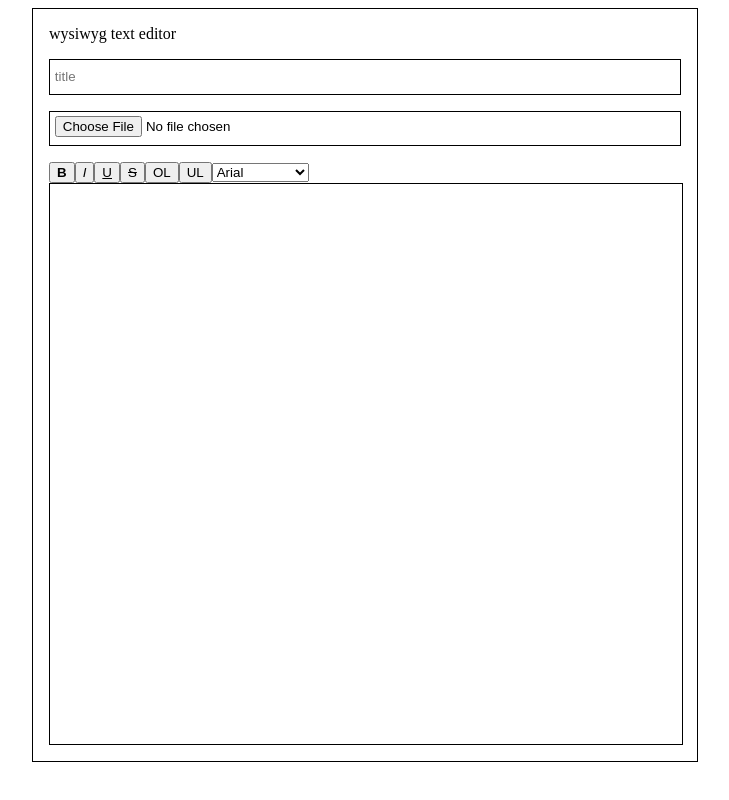
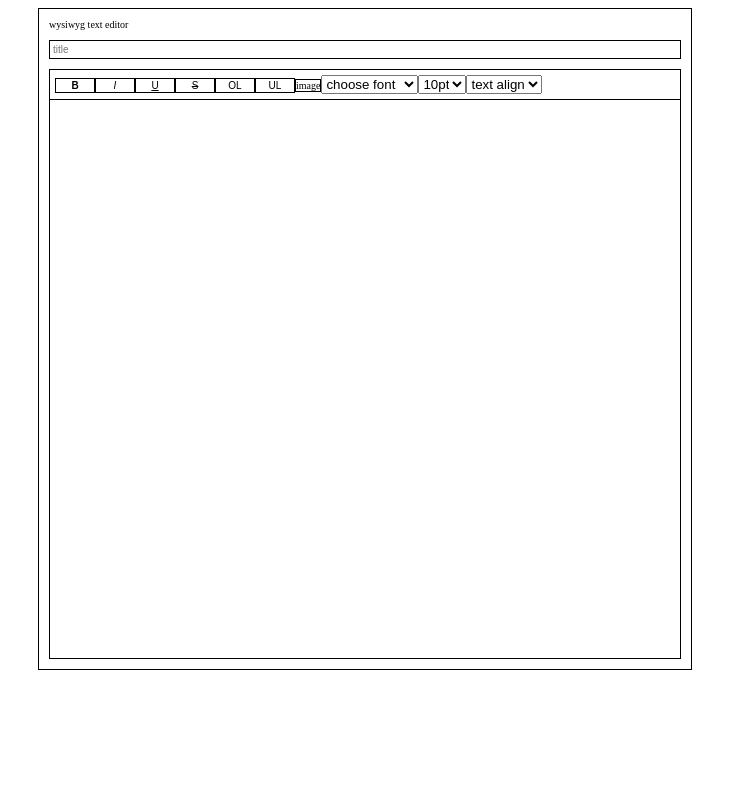
Before and after one commit to hoarwell/text-editor, a React (Create React App) app: page / in a window 1280 px wide. Shown: the whole page, without its empty margins (275-1004 px from the left). Built offline with nearby package versions, Linux system fonts and the light colour scheme.

Commit message:
21.06.10. 12:58 text align 기능 추가.. 전체적인 select관련 function들 수정 필요함, font size 기능 진행중

```diff
--- a/src/App.css
+++ b/src/App.css
@@ -1,9 +1,17 @@
+html {
+  font-size: 62.5%; /* 1rem = 10px 설정 */
+}
+
 div:focus, textarea:focus, input:focus{
   outline: none;
 }
 
 p {
   margin: 0;
+}
+
+button, input, textarea {
+  font-size: 1rem;
 }
 
 .App {
@@ -29,23 +37,49 @@ p {
 .title {
   border: 1px solid black;
   margin-bottom: 1rem;
-  height: 1.5rem;
   padding: .3rem;
 }
 
+label {
+  cursor: pointer;
+  border: 1px solid black;
+  background-color: white;
+  width: 40px;
+  font-size: 1rem;
+}
+
 .file {
+  opacity: 0;
+  position: absolute;
+  z-index: -1;
+}
+
+.menu {
+  box-sizing: border-box;
   border: 1px solid black;
-  margin-bottom: 1rem;
-  height: 1.5rem;
-  padding: .3rem;
+  border-bottom: 0;
+  padding: .5rem;
+}
+
+.menu button {
+  border: 1px solid black;
+  background-color: white;
+  width: 40px;
+}
+
+.menu button.selected {
+  background-color: grey;
 }
 
 .content {
+  box-sizing: border-box;
   border: 1px solid black;
   background-color: white;
   width: 100%;
   height: 70vh;
   overflow: auto;
+  outline: none;
+  padding: .3rem;
 }
 
 .content img {
--- a/src/App.js
+++ b/src/App.js
@@ -7,7 +7,9 @@ function App() {
 
   const handleMenu = (e) => {
     const { value, name } = e.currentTarget;
-    console.log(name);
+    contentRef.current.focus();
+    console.log(e.currentTarget)
+    e.currentTarget.classList.toggle('selected');
     if( name === "b") {
       insertStyle("bold");
     } else if ( name === "i") {
@@ -21,12 +23,27 @@ function App() {
     } else if ( name === "ul") {
       insertStyle("insertUnorderedList");
     }
+  }
+
+  const handleAlign = (e) => {
+    const { value, name } = e.target;
     contentRef.current.focus();
+    console.log(name);
+    if ( value === "left" ) {
+      insertStyle("justifyLeft");
+    } else if ( value === "center") {
+      insertStyle("justifyCenter");
+    } else if ( value === "right") {
+      insertStyle("justifyRight");
+    } else if ( value === "full") {
+      insertStyle("justifyFull");
+    }
   }
 
   const fileChange = (e) => {
     const { files } = e.target;
     const file = files[0];
+    contentRef.current.focus();
     new Compressor(file, {
       quality: 0.6,
       success: (converted) => {
@@ -35,15 +52,15 @@ function App() {
         reader.onloadend = (finishedEvent) => {
           const { currentTarget : { result } } = finishedEvent;
           console.log(result);
-          insertImage(result)
+          insertImage(result);
         }
       }
-    })
+    });
   }
 
   const insertStyle = (style) => {
       document.execCommand(style);
-    }
+  }
 
   const insertImage = (result) => {
       document.execCommand('insertHTML', false, `<img className = "content-image" src = ${result} />`);
@@ -67,6 +84,12 @@ function App() {
     console.log(value);
   }
 
+  const handleFontSize = (e) => {
+    const { value, name } = e.target;
+    contentRef.current.focus();
+    console.log(value);
+  }
+
   useEffect(() => {
     contentRef.current.addEventListener('input', contentChange);
   })
@@ -76,7 +99,6 @@ function App() {
       <div className = "container">
         <p>wysiwyg text editor</p>
         <input className = "title" name = "title" type = "text" placeholder = "title" onChange = { handleChange } require = "true" />
-        <input className = "file" name = "file" type = "file" accept = "image/*" onChange = { fileChange }/>
         <div className = "menu">
           <button className = "bold" name = "b" onClick = { handleMenu }>
             <b>B</b>
@@ -96,11 +118,35 @@ function App() {
           <button className = "unordered-list" name = "ul" onClick = { handleMenu }>
             UL
           </button>
+          <label htmlFor = "file">image</label>
+          <input className = "file" id = "file" name = "file" type = "file" accept = "image/*" onChange = { fileChange } />
           <select onChange = { handleFont }>
+            <option value = "" selected disabled hidden>choose font</option>
             <option value = "Arial">Arial</option>
             <option value = "Helvetica">Helvetica</option>
             <option value = "Courier New">Courier New</option>
             <option value = "sans-serif">sans-serif</option>
+            <option value = "Georgia">Georgia</option>
+            <option value = "Times">Times</option>
+            <option value = "Tahoma">Tahoma</option>
+            <option value = "Verdana">Verdana</option>
+            <option value = "Garamond">Garamond</option>
+          </select>
+          <select id="font-size" onChange = { handleFontSize }>
+            <option data-value="1">10pt</option>
+            <option data-value="2">13pt</option>
+            <option data-value="3">16pt</option>
+            <option data-value="4">18pt</option>
+            <option data-value="5">24pt</option>
+            <option data-value="6">32pt</option>
+            <option data-value="7">48pt</option>
+          </select>
+          <select onChange = { handleAlign }>
+            <option value = "" selected disabled hidden>text align</option>
+            <option value = "left">left</option>
+            <option value = "right">right</option>
+            <option value = "center">center</option>
+            <option value = "full">full</option>
           </select>
         </div>
         <div className = "content" name = "content" contentEditable="true" ref = { contentRef }></div>
```
